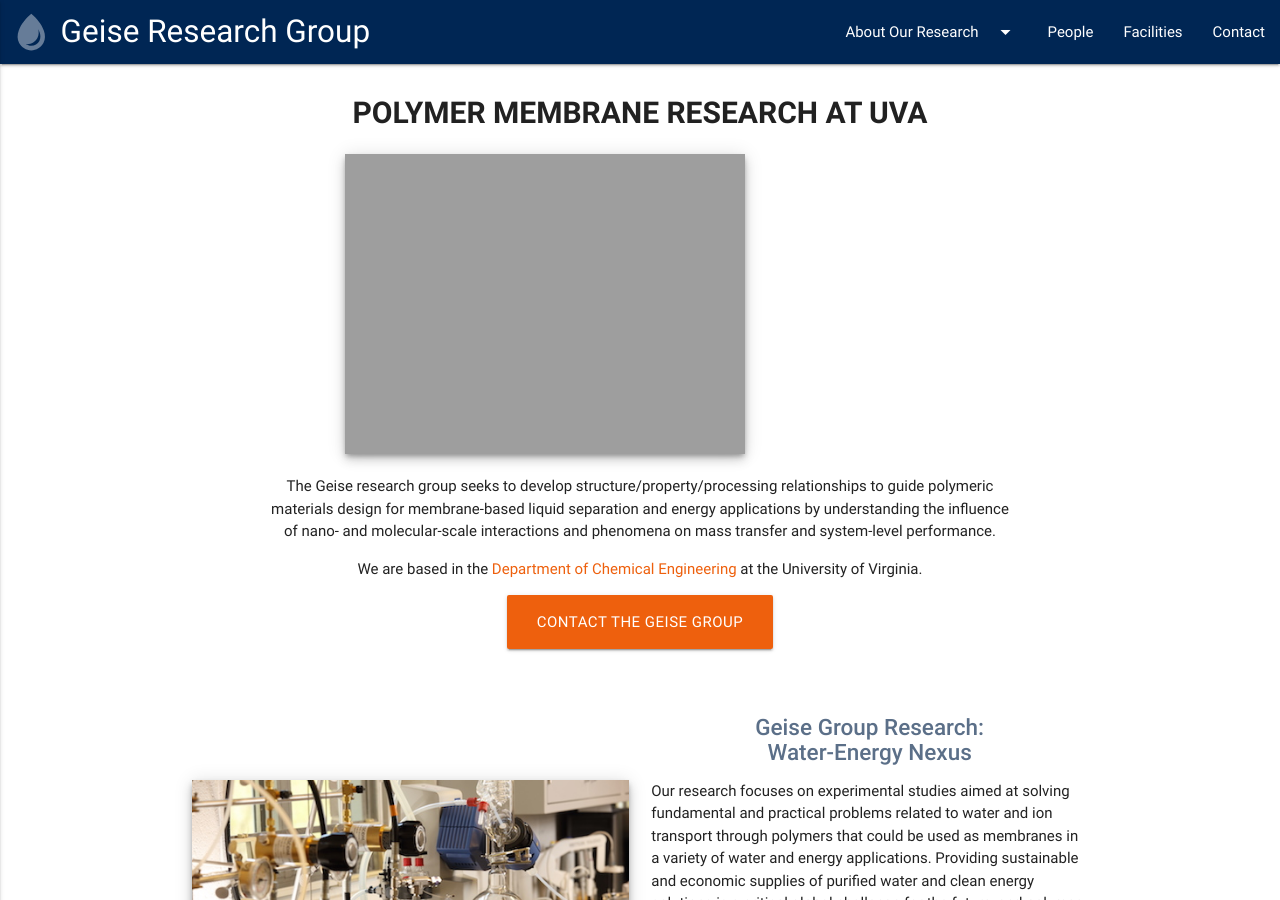
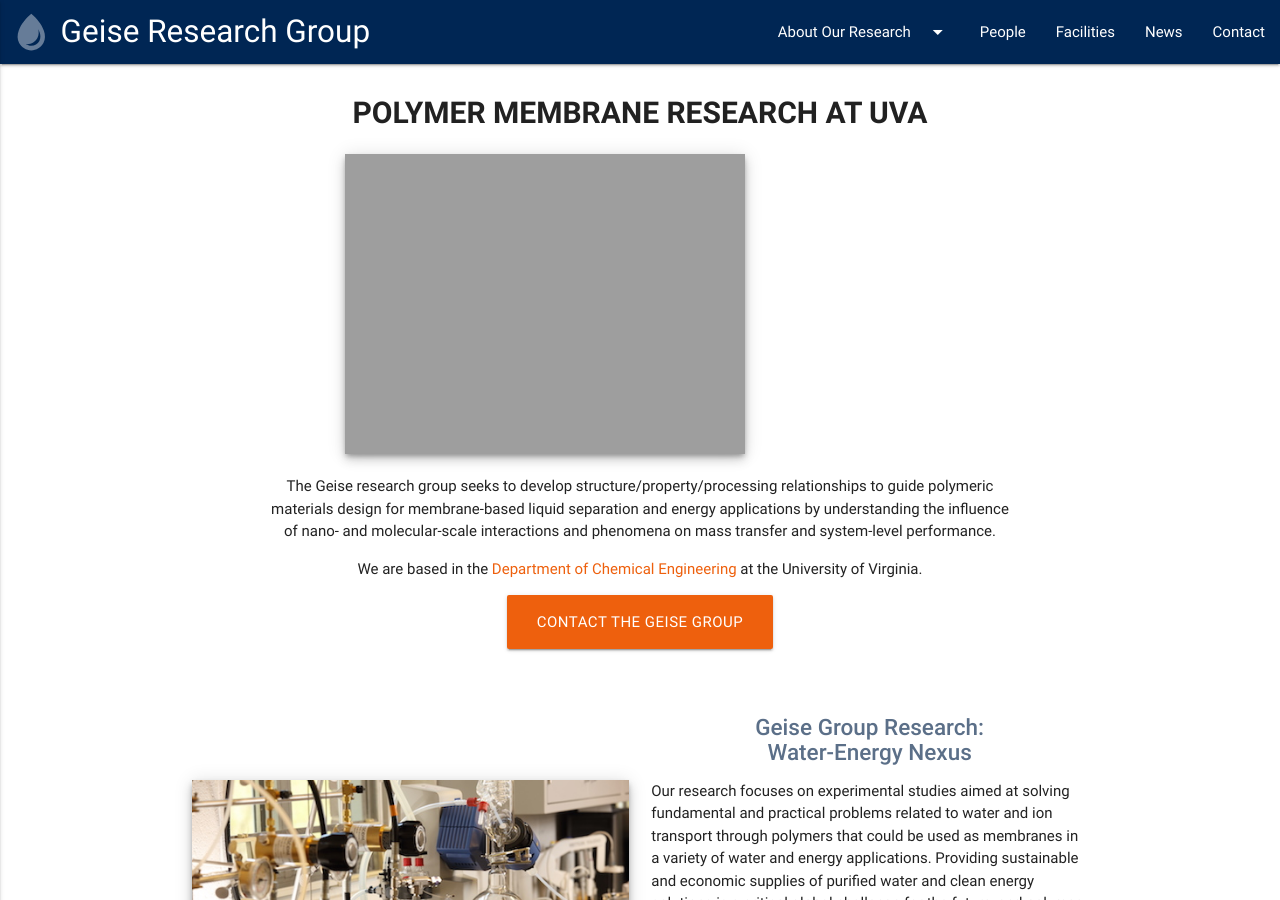
Before and after one commit to geisegroup/geisegroup.github.io, a Jekyll site: the page built from index.md, in a window 1280 px wide and 900 px high. Built offline with Jekyll 4.4.1, drawn with Linux system fonts in a browser that asks for light colours; nearby versions of some CDN libraries.

Commit message:
Update header.html

```diff
--- a/_includes/header.html
+++ b/_includes/header.html
@@ -35,6 +35,7 @@
 				</li>
 				<li><a href="{{ "/people" | absolute_url }}">People</a></li>
 				<li><a href="{{ "/facilities" | absolute_url }}">Facilities</a></li>
+				<li><a href="{{ "/archive" | absolute_url }}">News</a></li>
 				<li><a href="{{ "/contact" | absolute_url }}">Contact</a></li>
 			</ul>
 
```
